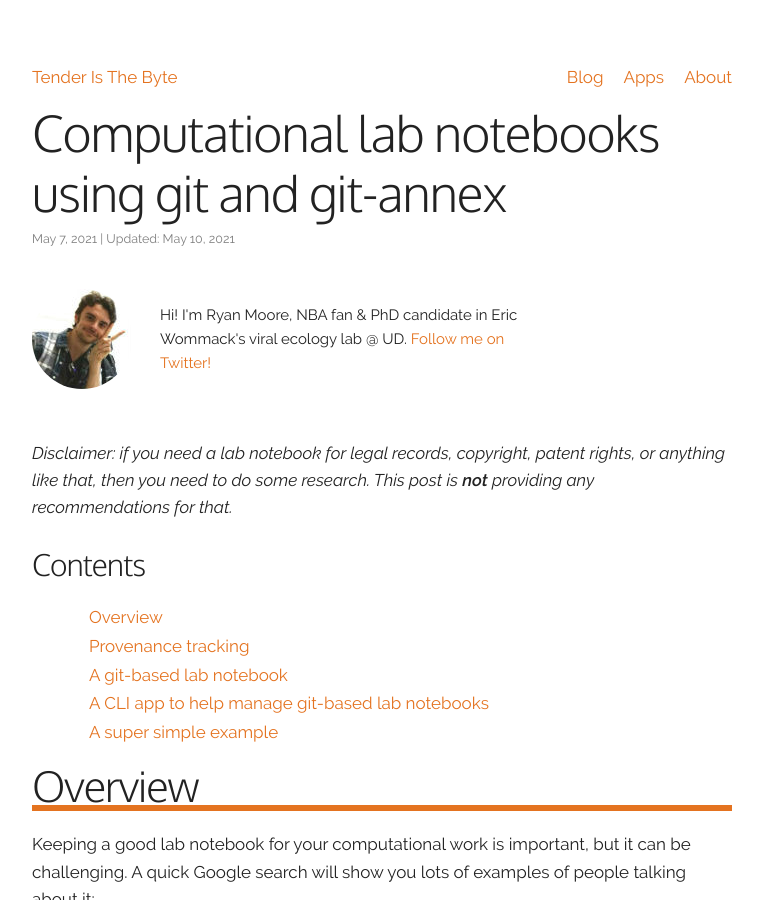
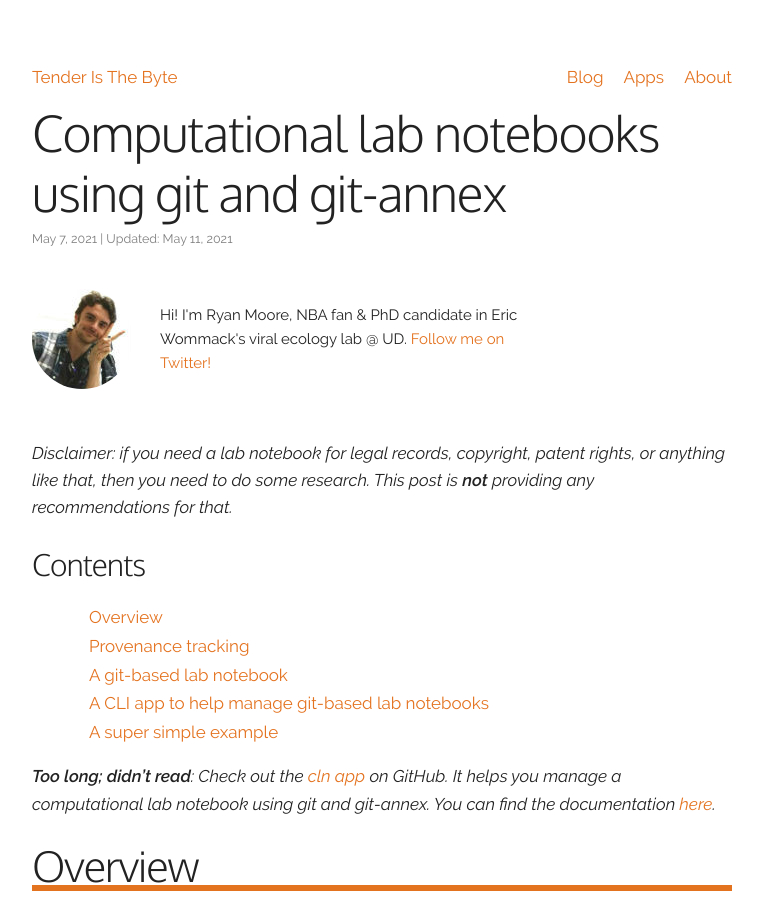
Before and after one commit to mooreryan/TenderIsTheByte, a Jekyll site: the page built from collections/_posts/2021-05-07-computational-lab-notebooks.md, in a window 1280 px wide and 900 px high. Shown: the whole window, without its empty margins (258-1021 px from the left). Built offline with Jekyll 4.4.1, drawn with Linux system fonts in a browser that asks for light colours.

Commit message:
Put links to the app on top

```diff
--- a/collections/_posts/2021-05-07-computational-lab-notebooks.md
+++ b/collections/_posts/2021-05-07-computational-lab-notebooks.md
@@ -6,7 +6,7 @@ description: Managing a computational lab notebook is tricky.  Here I discuss a
 categories: blog
 image: "/assets/img/posts/computational_lab_notebooks/git_log_672_high.jpg"
 twitter_share: https://ctt.ac/fcl_L
-last_updated: 2021-05-10
+last_updated: 2021-05-11
 ---
 
 _Disclaimer: if you need a lab notebook for legal records, copyright,
@@ -30,6 +30,12 @@ that._
 </div>
 
 {::options parse_block_html="false" /}
+
+_**Too long; didn't read**: Check out the [cln
+app](https://github.com/mooreryan/computational_lab_notebooks) on
+GitHub.  It helps you manage a computational lab notebook using git
+and git-annex.  You can find the documentation
+[here](https://mooreryan.github.io/computational_lab_notebooks/)._
 
 ## Overview
 
```
